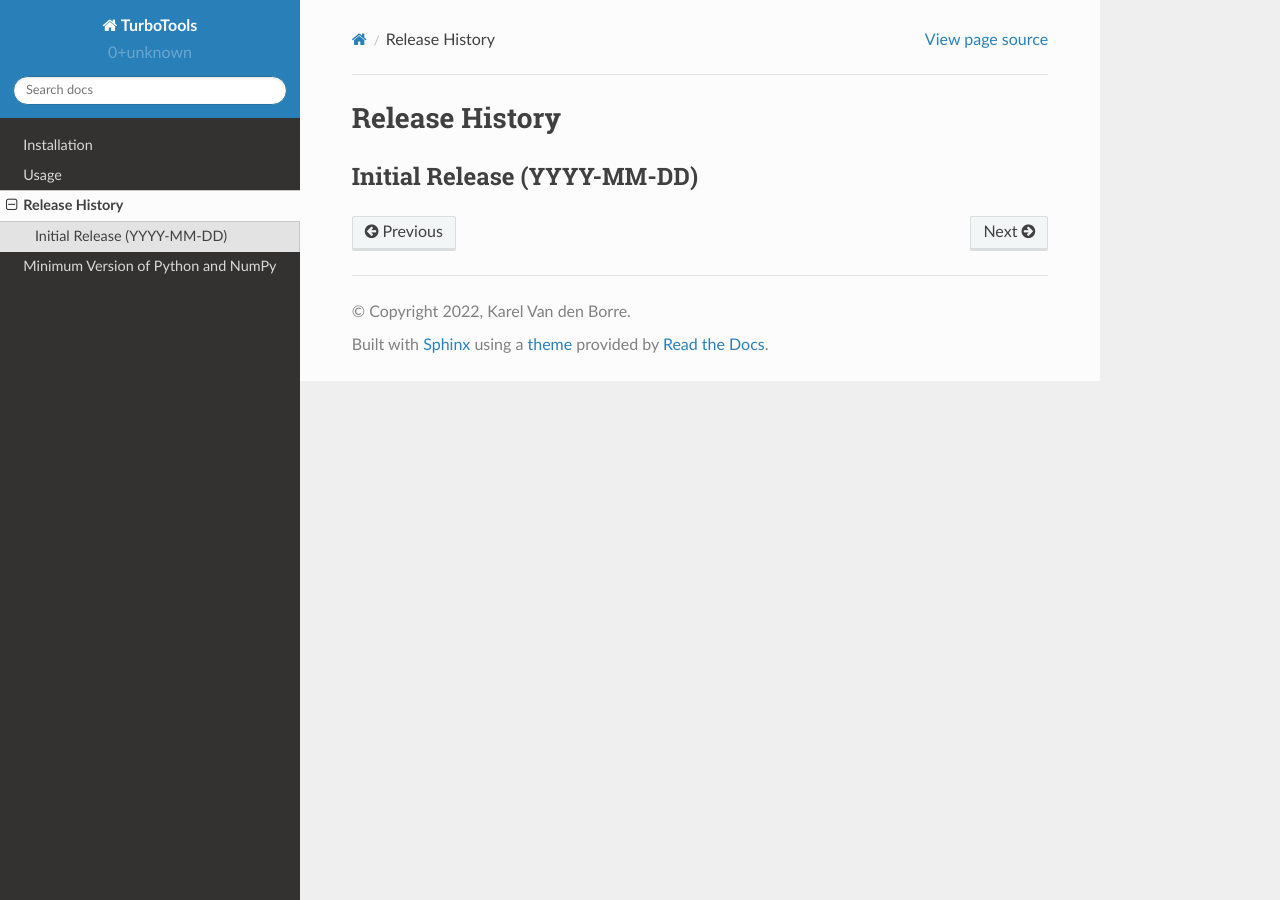
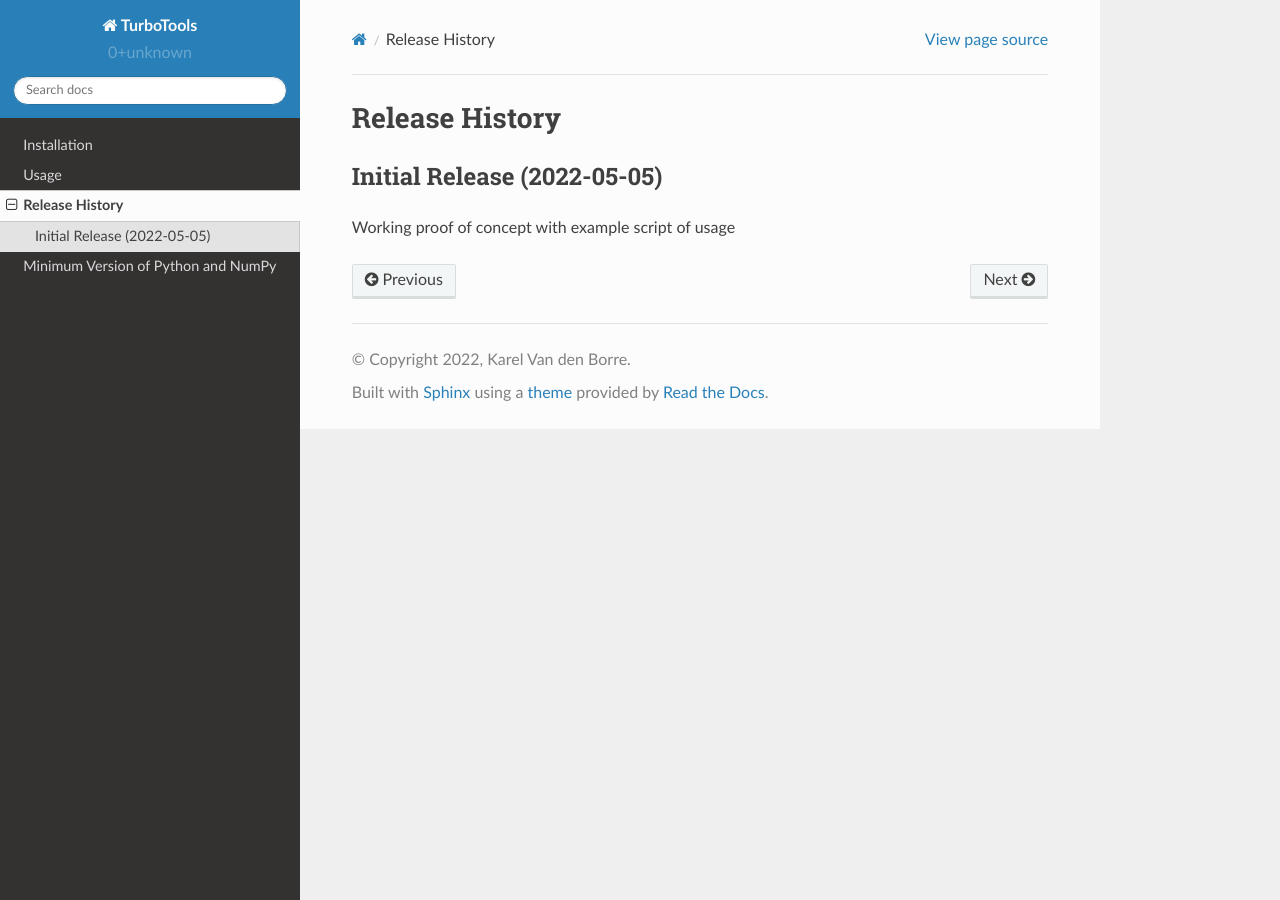
Before and after one commit to kavdborr/TurboTools, a Sphinx documentation site: the page built from docs/source/release-history.rst, in a window 1280 px wide. Built offline with Sphinx 7.4.7 and the Read the Docs theme 2.0.0, drawn with Linux system fonts in a browser that asks for light colours.

Commit message:
updated docs and added to git pages!

```diff
--- a/README.rst
+++ b/README.rst
@@ -12,3 +12,7 @@ TurboTools
 Pachage for reading, displaying and converting turbomachinery maps
 
 * Free software: 3-clause BSD license
+
+* Documentation which actually works(!): https://kavdborr.github.io/
+
+* Or even putting my old domain to use: vdborre.be
--- a/docs/source/release-history.rst
+++ b/docs/source/release-history.rst
@@ -2,5 +2,6 @@
 Release History
 ===============
 
-Initial Release (YYYY-MM-DD)
+Initial Release (2022-05-05)
 ----------------------------
+Working proof of concept with example script of usage
```
Also changed, not shown: TurboTools/figures/HPC.png (deleted), TurboTools/figures/HPT.png (deleted), TurboTools/figures/netThrust.png (deleted), 2 other files.
